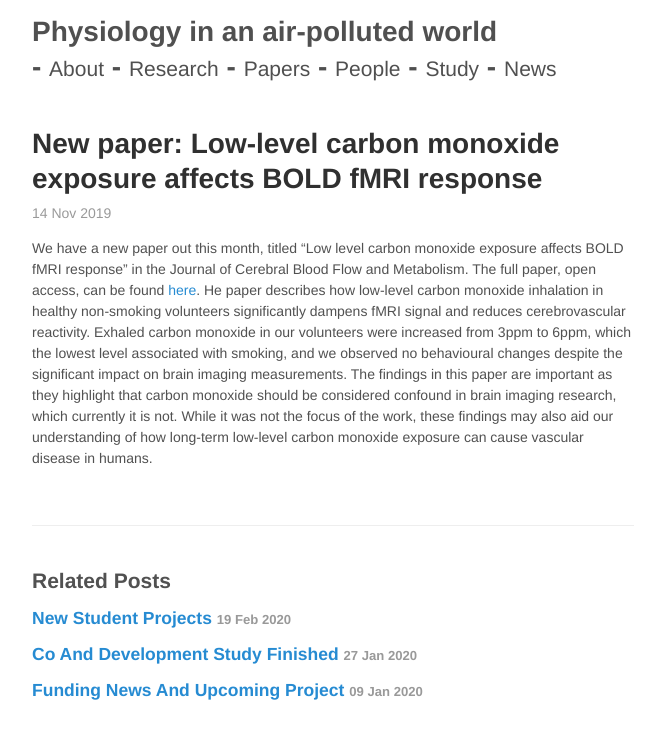
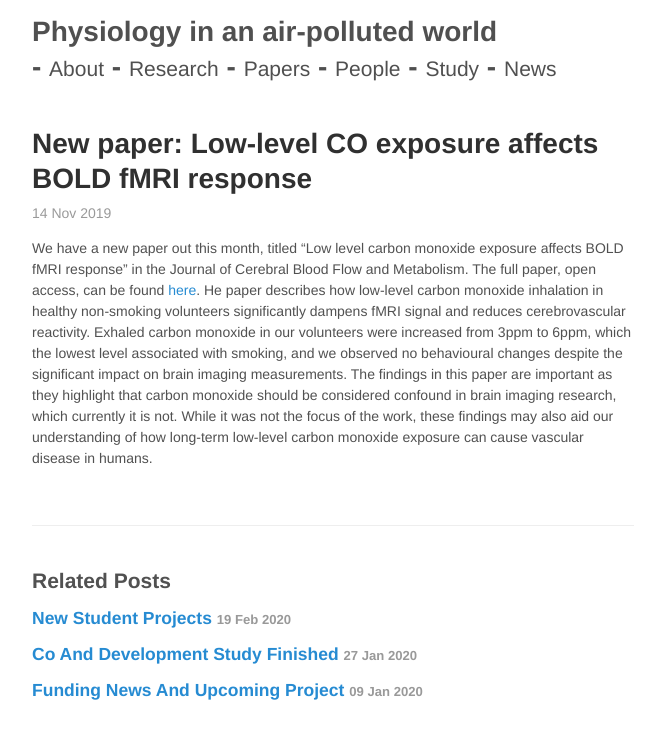
Before and after one commit to mariherigstad/mariherigstad.github.io, a Jekyll site: the page built from _posts/2019-11-14-new-paper-out.md, in a window 1280 px wide. Shown: the top 739 px of the page, without its empty margins (307-972 px from the left). Built offline with Jekyll 4.4.1, drawn with Linux system fonts in a browser that asks for light colours.

Commit message:
Update 2019-11-14-new-paper-out.md

```diff
--- a/_posts/2019-11-14-new-paper-out.md
+++ b/_posts/2019-11-14-new-paper-out.md
@@ -1,6 +1,6 @@
 ---
 layout: post
-title: "New paper: Low-level carbon monoxide exposure affects BOLD fMRI response"
+title: "New paper: Low-level CO exposure affects BOLD fMRI response"
 date: 2019-11-14
 ---
 
```
